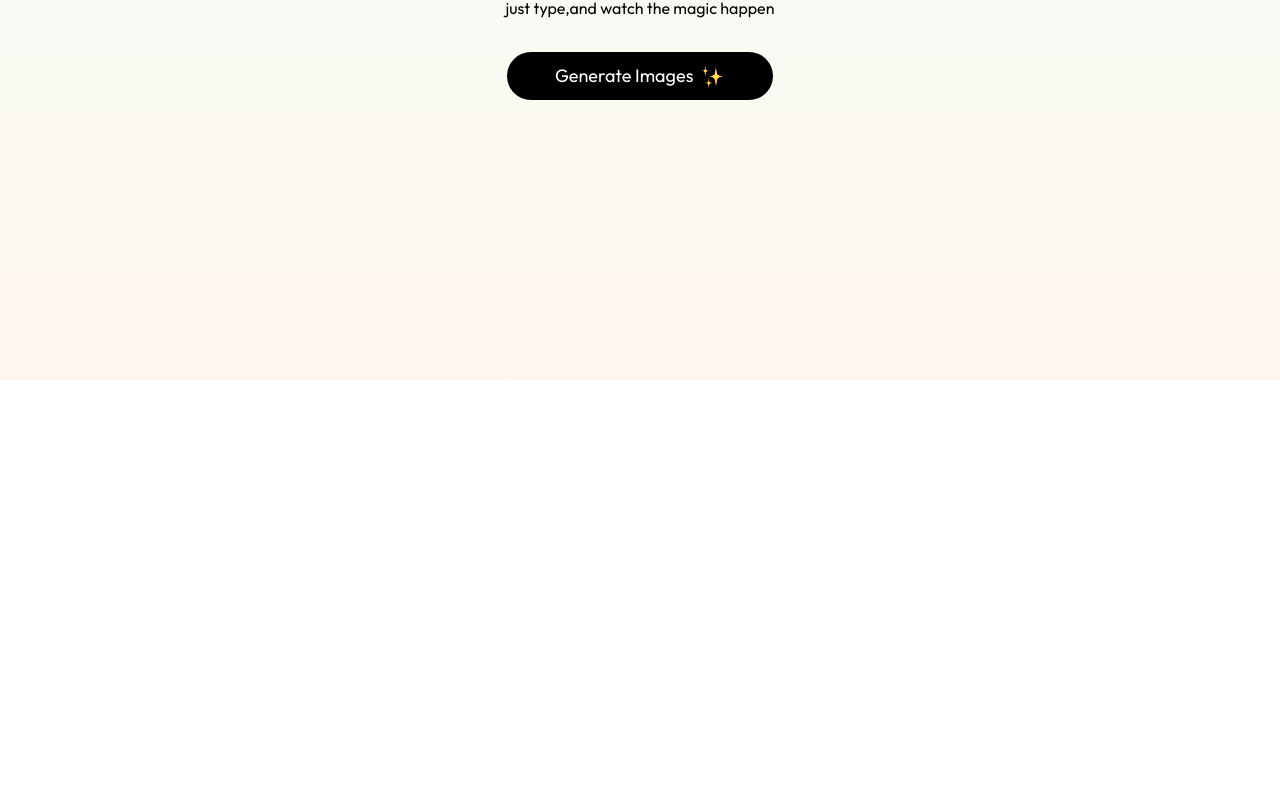
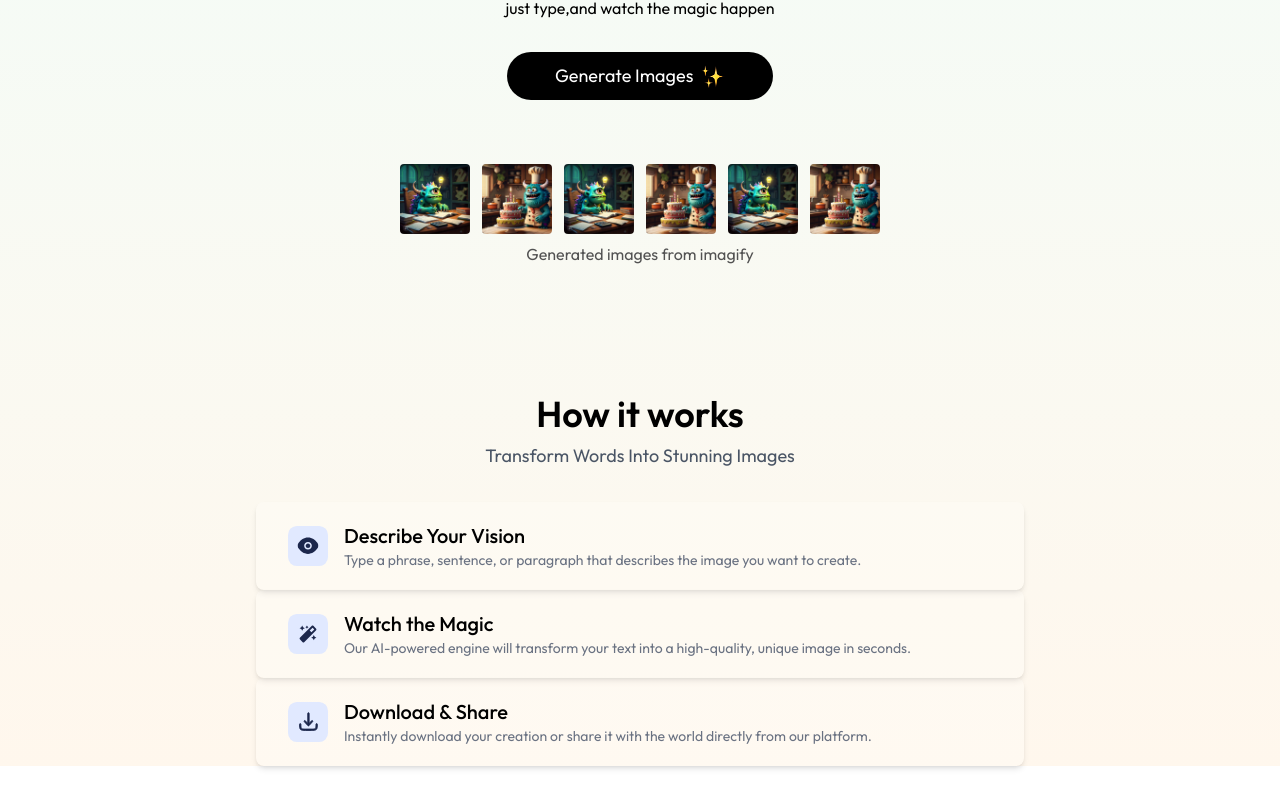
Before and after one commit to ritikshaingle-9/Text-Bloom, a React (Vite) app in the folder client/: page / in a window 1280 px wide. Shown: the part 420-1228 px from the top of the page. Before the commit the page ends 800 px from the top, so only its background shows below. Built offline with nearby package versions, Linux system fonts and the light colour scheme.

Commit message:
steps section added

```diff
--- a/client/src/components/Header.jsx
+++ b/client/src/components/Header.jsx
@@ -16,6 +16,14 @@ const Header = () => {
        <button className='sm:text-lg text-white bg-black w-auto mt-8 px-12 py-2.5 flex items-center gap-2 rounded-full'>Generate Images
         <img className='h-6' src={assets.star_group} alt="" />
        </button>
+
+       <div className='flex flex-wrap justify-center mt-16 gap-3'>
+        {Array(6).fill('').map((item,index)=>(
+          <img className='rounded hover:scale-105 transition-all duration-300 cursor-pointer max-sm:w-10' src={index % 2 == 0 ? assets.sample_img_2 : assets.sample_img_1} alt="" key={index} width={70} />
+        ))}
+       </div>
+
+       <p className='mt-2 text-neutral-600'>Generated images from imagify</p>
     </div>
   )
 }
--- /dev/null
+++ b/client/src/components/Steps.jsx
@@ -0,0 +1,27 @@
+import React from 'react'
+import { stepsData } from '../assets/assets'
+
+const Steps = () => {
+  return (
+    <div className='flex flex-col items-center justify-center my-32'>
+        <h1 className='text-3xl sm:text-4xl font-semibold mb-2'>How it works</h1>
+
+        <p className='text-lg text-gray-600 mb-8'>Transform Words Into Stunning Images</p>
+
+        <div className='spaace-y-4 w-full max-w-3xl text-sm'>
+            {stepsData.map((item,index)=>(
+                <div key={index}
+                     className='flex items-center  gap-4 p-5 px-8 bg-white/20 shadow-md border-none cursor-pointer hover:scale-[1.02] transition-all duration-300 rounded-lg'>
+                    <img width={40} src={item.icon} alt="" />
+                    <div>
+                        <h2 className='text-xl font-medium'>{item.title}</h2>
+                        <p className='text-gray-500'>{item.description}</p>
+                    </div>
+                </div>
+            ))}
+        </div>
+    </div>
+  )
+}
+
+export default Steps
--- a/client/src/pages/Home.jsx
+++ b/client/src/pages/Home.jsx
@@ -1,10 +1,12 @@
 import React from 'react'
 import Header from '../components/Header'
+import Steps from '../components/Steps'
 
 const Home = () => {
   return (
     <div>
      <Header/>
+     <Steps/>
     </div>
   )
 }
```
